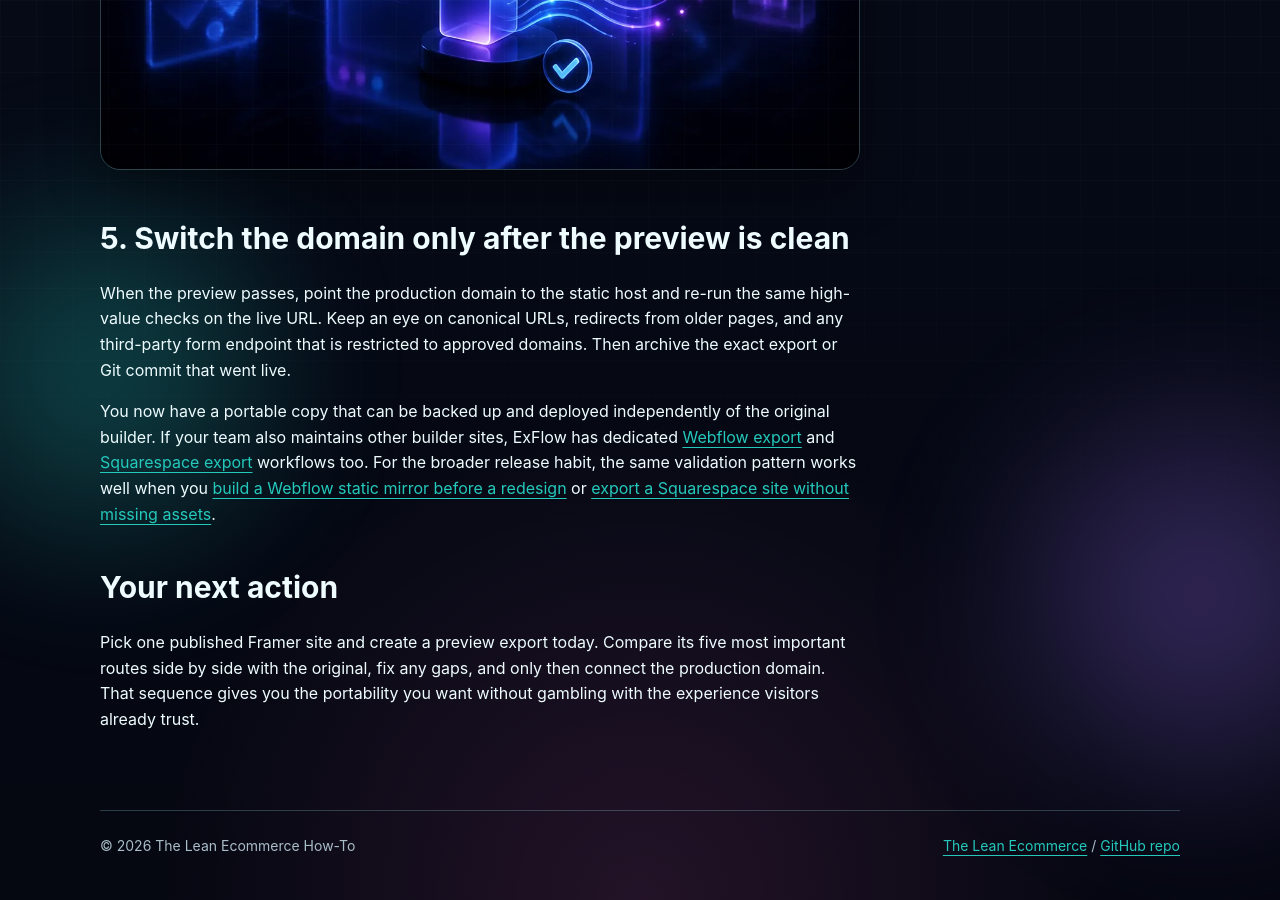
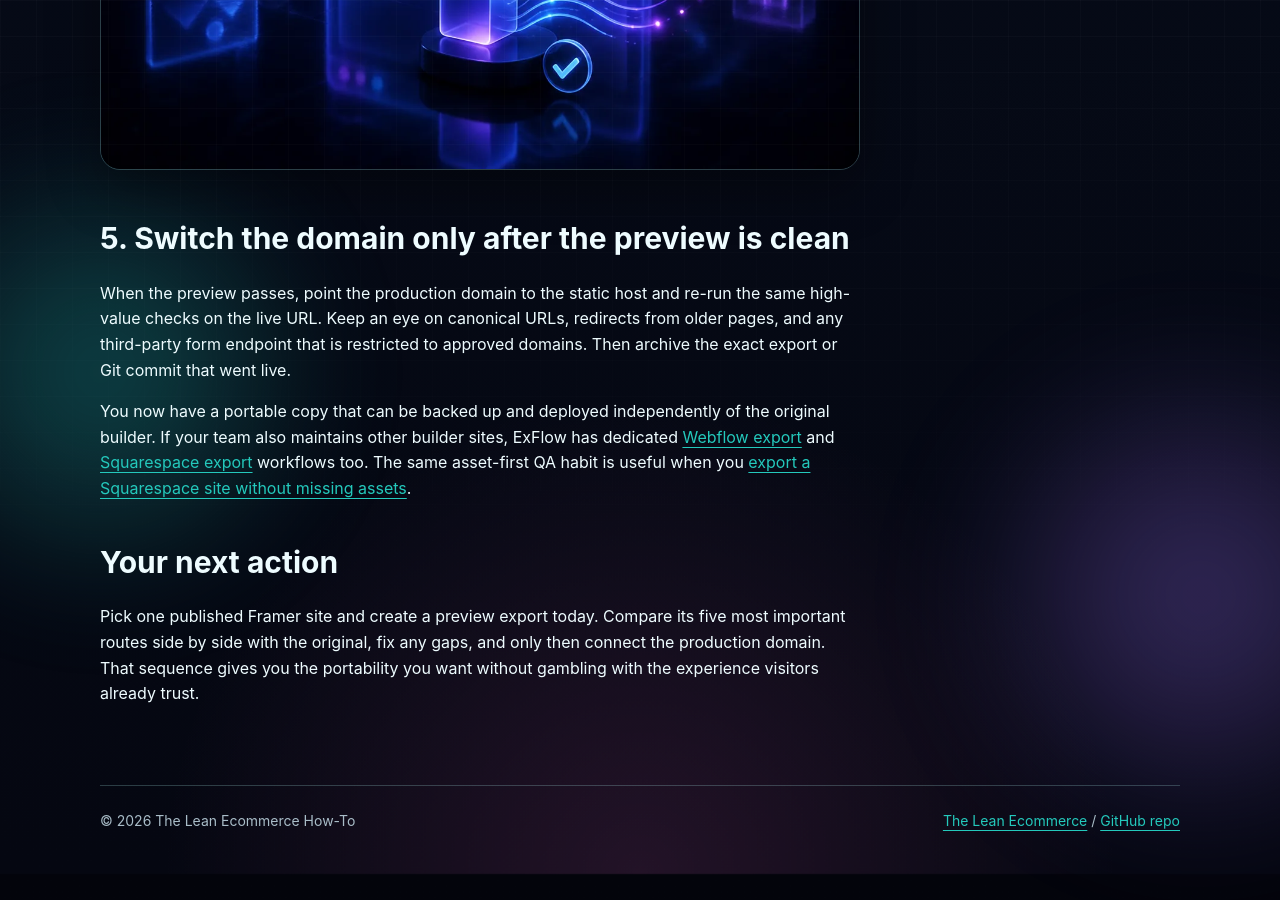
Before and after one commit to the-lean-ecommerce/how-to.github.io, a Jekyll site: the page built from _posts/2026-08-27-how-to-move-a-framer-site-to-static-hosting-without-breaking-animation.md, in a window 1280 px wide and 900 px high, scrolled down 5861 px. Built offline with Jekyll 4.4.1, drawn with Linux system fonts in a browser that asks for light colours; after the commit the page ends 6735 px from its top, so only the background shows below that.

Commit message:
Fix Framer export guide crosslink

```diff
--- a/_posts/2026-08-27-how-to-move-a-framer-site-to-static-hosting-without-breaking-animation.md
+++ b/_posts/2026-08-27-how-to-move-a-framer-site-to-static-hosting-without-breaking-animation.md
@@ -67,7 +67,7 @@ A generic crawler can sometimes mirror a simple page, but modern Framer sites of
 
 When the preview passes, point the production domain to the static host and re-run the same high-value checks on the live URL. Keep an eye on canonical URLs, redirects from older pages, and any third-party form endpoint that is restricted to approved domains. Then archive the exact export or Git commit that went live.
 
-You now have a portable copy that can be backed up and deployed independently of the original builder. If your team also maintains other builder sites, ExFlow has dedicated [Webflow export](https://exflow.site/webflow) and [Squarespace export](https://exflow.site/squarespace) workflows too. For the broader release habit, the same validation pattern works well when you [build a Webflow static mirror before a redesign](https://how-to.the-lean-ecommerce.com/2026/08/23/how-i-build-a-webflow-static-mirror-before-a-redesign/) or [export a Squarespace site without missing assets](https://how-to.the-lean-ecommerce.com/2026/08/26/how-to-export-a-squarespace-site-to-static-html-without-missing-assets/).
+You now have a portable copy that can be backed up and deployed independently of the original builder. If your team also maintains other builder sites, ExFlow has dedicated [Webflow export](https://exflow.site/webflow) and [Squarespace export](https://exflow.site/squarespace) workflows too. The same asset-first QA habit is useful when you [export a Squarespace site without missing assets](https://how-to.the-lean-ecommerce.com/2026/08/26/how-to-export-a-squarespace-site-to-static-html-without-missing-assets/).
 
 ## Your next action
 
```
